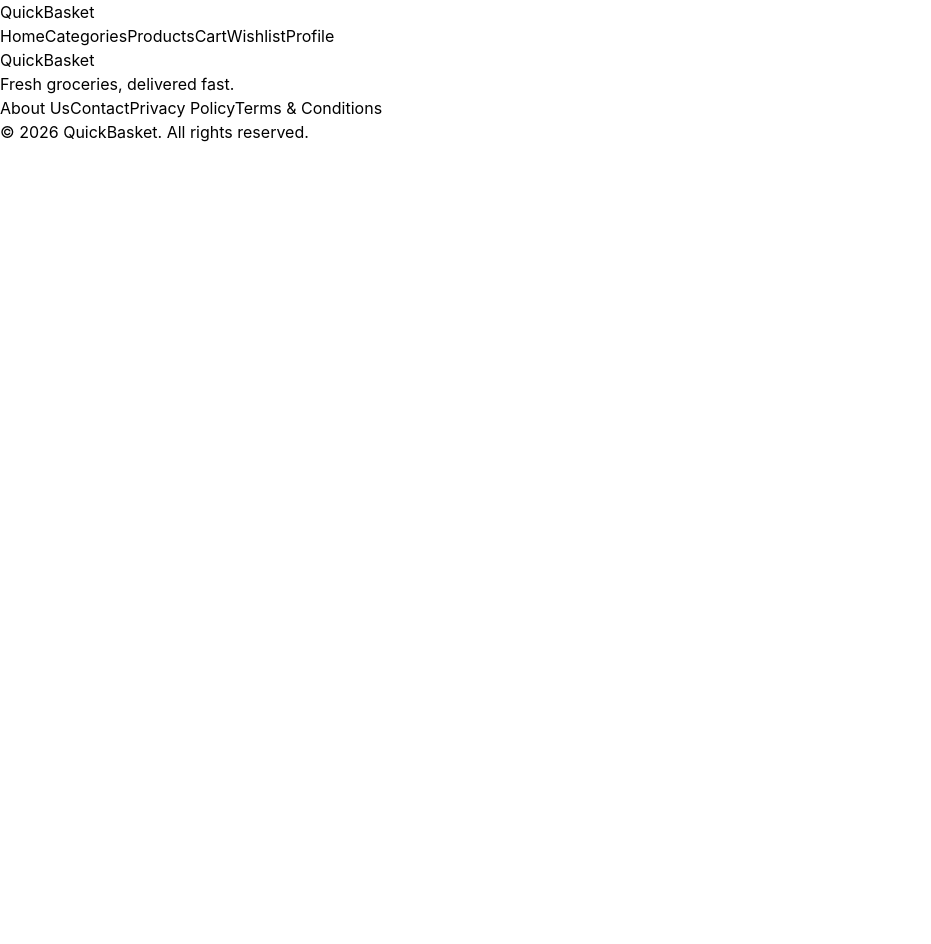
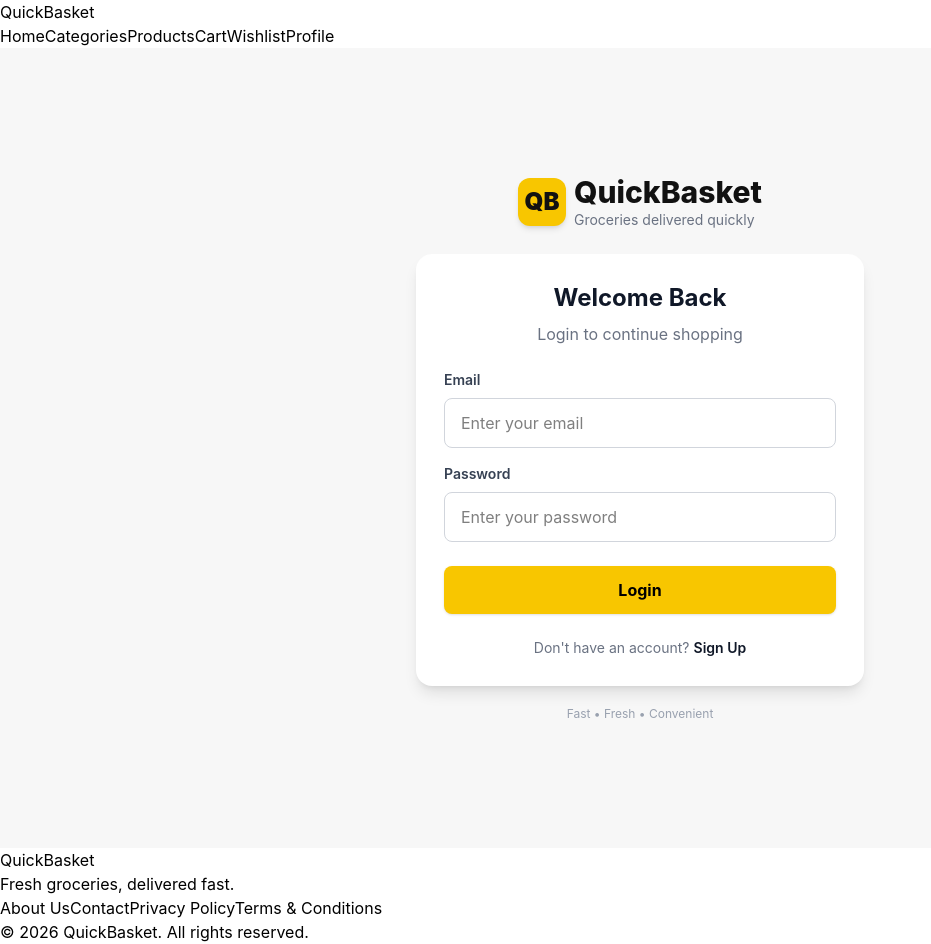
Before and after one commit to TEK-PYRAMID/QuickBasket, a React (Vite) app in the folder QuickBasket/: page /login in a window 1280 px wide. Shown: the whole page, without its empty margins (0-931 px from the left). Before the commit the page ends 800 px from the top, so only its background shows below. Built offline with nearby package versions, Linux system fonts and the light colour scheme.

Commit message:
Create login page

```diff
--- a/QuickBasket/src/pages/Login/Login.jsx
+++ b/QuickBasket/src/pages/Login/Login.jsx
@@ -1,12 +1,199 @@
-// Owner: Alcious
-// Page: Login
 
-const Login = () => {
+import React from "react";
+import { useFormik } from "formik";
+import * as Yup from "yup";
+import axios from "axios";
+import { Link, useNavigate } from "react-router-dom";
+
+function Login() {
+  const navigate = useNavigate();
+
+  const formik = useFormik({
+    initialValues: {
+      email: "",
+      password: "",
+    },
+
+    validationSchema: Yup.object({
+      email: Yup.string()
+        .email("Enter a valid email")
+        .required("Email is required"),
+
+      password: Yup.string()
+        .min(6, "Password must be at least 6 characters")
+        .required("Password is required"),
+    }),
+
+    onSubmit: async (values) => {
+      try {
+        const response = await axios.get(
+          `http://localhost:3000/users?email=${values.email}`
+        );
+
+        if (response.data.length === 0) {
+          alert("Email is not registered");
+          return;
+        }
+
+        const user = response.data[0];
+
+        if (user.password !== values.password) {
+          alert("Incorrect password");
+          return;
+        }
+
+        alert("Login successful!");
+
+        // Navigate to home page after login
+        navigate("/");
+
+      } catch (error) {
+        console.log(error);
+        alert("Login failed");
+      }
+    },
+  });
+
   return (
-    <div>
-      {/* TODO: implement Login page */}
+    <div className="min-h-screen bg-[#f7f7f7] flex items-center justify-center px-4">
+
+      <div className="w-full max-w-md">
+
+        {/* Logo */}
+        <div className="flex justify-center mb-6">
+          <div className="flex items-center gap-2">
+
+            <div className="w-12 h-12 rounded-xl bg-[#f8c600] flex items-center justify-center shadow-md">
+              <span className="text-2xl font-black text-[#111111]">
+                QB
+              </span>
+            </div>
+
+            <div>
+              <h1 className="text-3xl font-extrabold text-[#111111]">
+                QuickBasket
+              </h1>
+
+              <p className="text-sm text-gray-500">
+                Groceries delivered quickly
+              </p>
+            </div>
+
+          </div>
+        </div>
+
+        {/* Card */}
+        <div className="bg-white rounded-2xl shadow-lg p-7">
+
+          <h2 className="text-2xl font-bold text-gray-900 text-center">
+            Welcome Back
+          </h2>
+
+          <p className="text-gray-500 text-center mt-2 mb-6">
+            Login to continue shopping
+          </p>
+
+          <form onSubmit={formik.handleSubmit}>
+
+            {/* Email */}
+            <div className="mb-4">
+
+              <label
+                htmlFor="email"
+                className="block text-sm font-semibold text-gray-700 mb-2"
+              >
+                Email
+              </label>
+
+              <input
+                id="email"
+                type="email"
+                name="email"
+                placeholder="Enter your email"
+                value={formik.values.email}
+                onChange={formik.handleChange}
+                onBlur={formik.handleBlur}
+                className={`w-full px-4 py-3 rounded-lg border outline-none transition
+                  ${
+                    formik.touched.email && formik.errors.email
+                      ? "border-red-500 focus:ring-2 focus:ring-red-200"
+                      : "border-gray-300 focus:border-[#f8c600] focus:ring-2 focus:ring-yellow-100"
+                  }`}
+              />
+
+              {formik.touched.email && formik.errors.email && (
+                <p className="text-red-500 text-sm mt-1">
+                  {formik.errors.email}
+                </p>
+              )}
+
+            </div>
+
+            {/* Password */}
+            <div className="mb-6">
+
+              <label
+                htmlFor="password"
+                className="block text-sm font-semibold text-gray-700 mb-2"
+              >
+                Password
+              </label>
+
+              <input
+                id="password"
+                type="password"
+                name="password"
+                placeholder="Enter your password"
+                value={formik.values.password}
+                onChange={formik.handleChange}
+                onBlur={formik.handleBlur}
+                className={`w-full px-4 py-3 rounded-lg border outline-none transition
+                  ${
+                    formik.touched.password && formik.errors.password
+                      ? "border-red-500 focus:ring-2 focus:ring-red-200"
+                      : "border-gray-300 focus:border-[#f8c600] focus:ring-2 focus:ring-yellow-100"
+                  }`}
+              />
+
+              {formik.touched.password && formik.errors.password && (
+                <p className="text-red-500 text-sm mt-1">
+                  {formik.errors.password}
+                </p>
+              )}
+
+            </div>
+
+            {/* Login Button */}
+            <button
+              type="submit"
+              className="w-full bg-[#f8c600] hover:bg-[#eab800] text-black font-bold py-3 rounded-lg transition duration-200 shadow-sm"
+            >
+              Login
+            </button>
+
+          </form>
+
+          {/* Signup */}
+          <p className="text-center text-sm text-gray-500 mt-6">
+            Don't have an account?
+
+            <Link
+              to="/signup"
+              className="text-gray-900 font-semibold ml-1 hover:underline"
+            >
+              Sign Up
+            </Link>
+          </p>
+
+        </div>
+
+        <p className="text-center text-xs text-gray-400 mt-5">
+          Fast • Fresh • Convenient
+        </p>
+
+      </div>
     </div>
   );
-};
+}
 
 export default Login;
```
